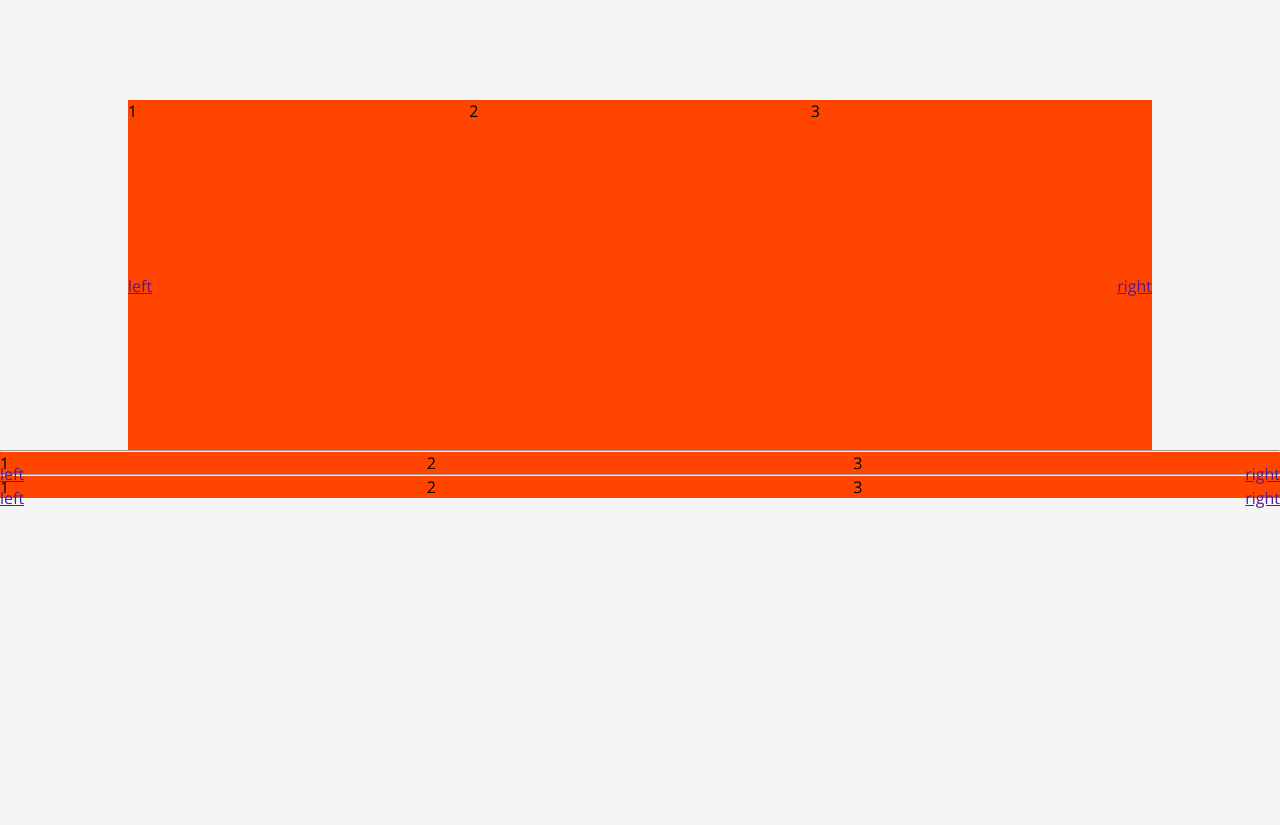
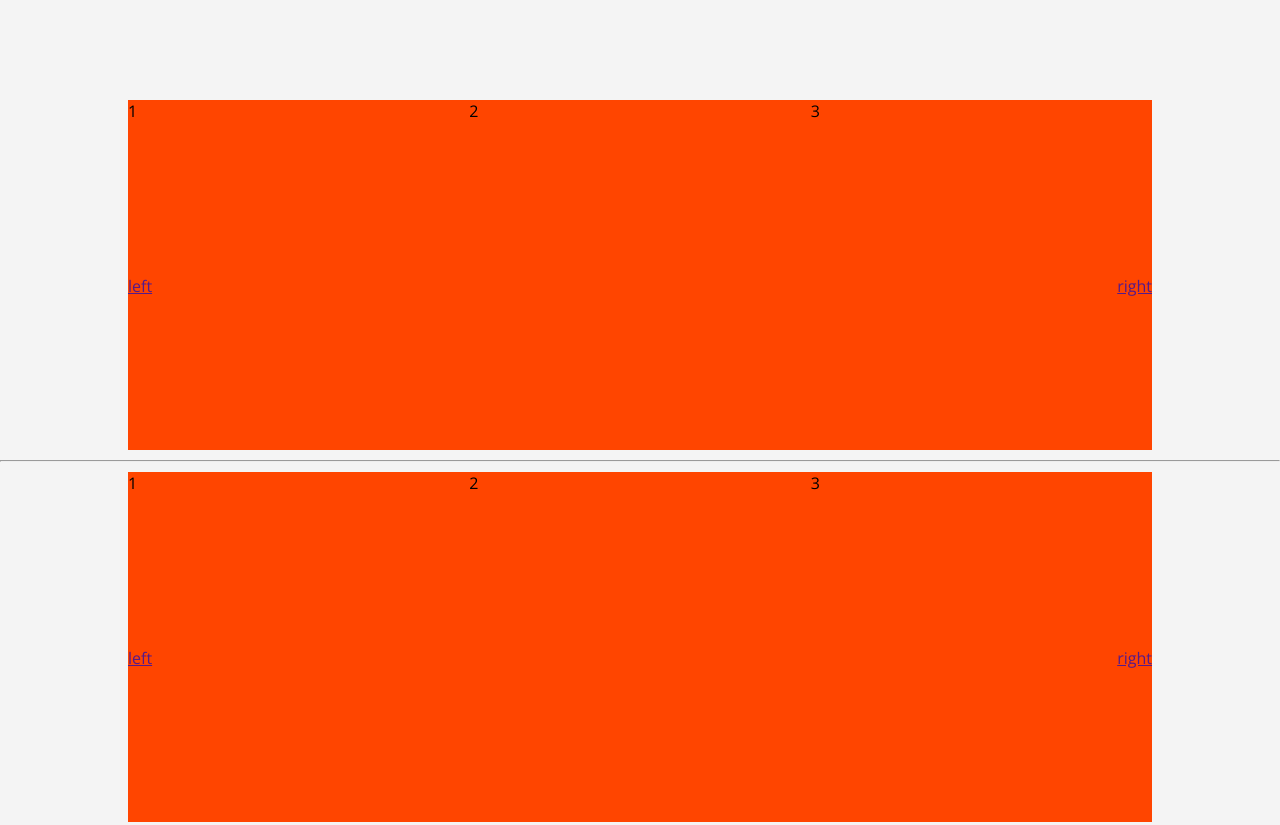
Before and after one commit to lvivduncan/levus-flexslider, a plain HTML site: page index.html in a window 1280 px wide. Shown: the top 825 px of the page. Before the commit the page ends 800 px from the top, so only its background shows below. Drawn offline with nearby package versions, Linux system fonts and the light colour scheme.

Commit message:
Update levus-flexslider.css

```diff
--- a/levus-flexslider.css
+++ b/levus-flexslider.css
@@ -12,11 +12,17 @@ body{
     background: #f4f4f4;
 }
 
-#wrapper{
+#wrapper,
+#wrapper2,
+#wrapper3{
     height: 350px;
     width: 80%;
     margin: auto;
     background: black;
+}
+
+hr{
+    margin: 10px 0;
 }
 /* demo */
 
```
